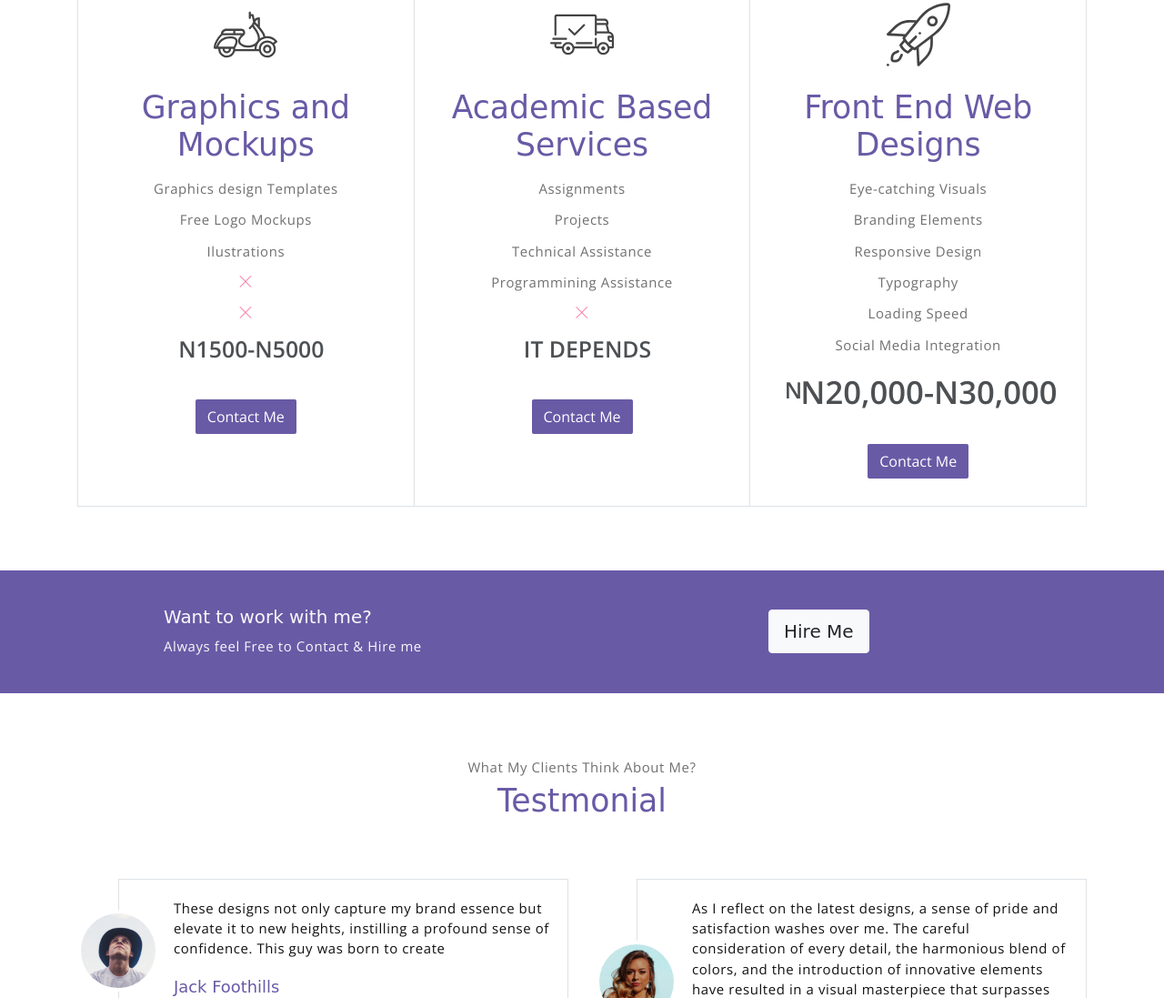
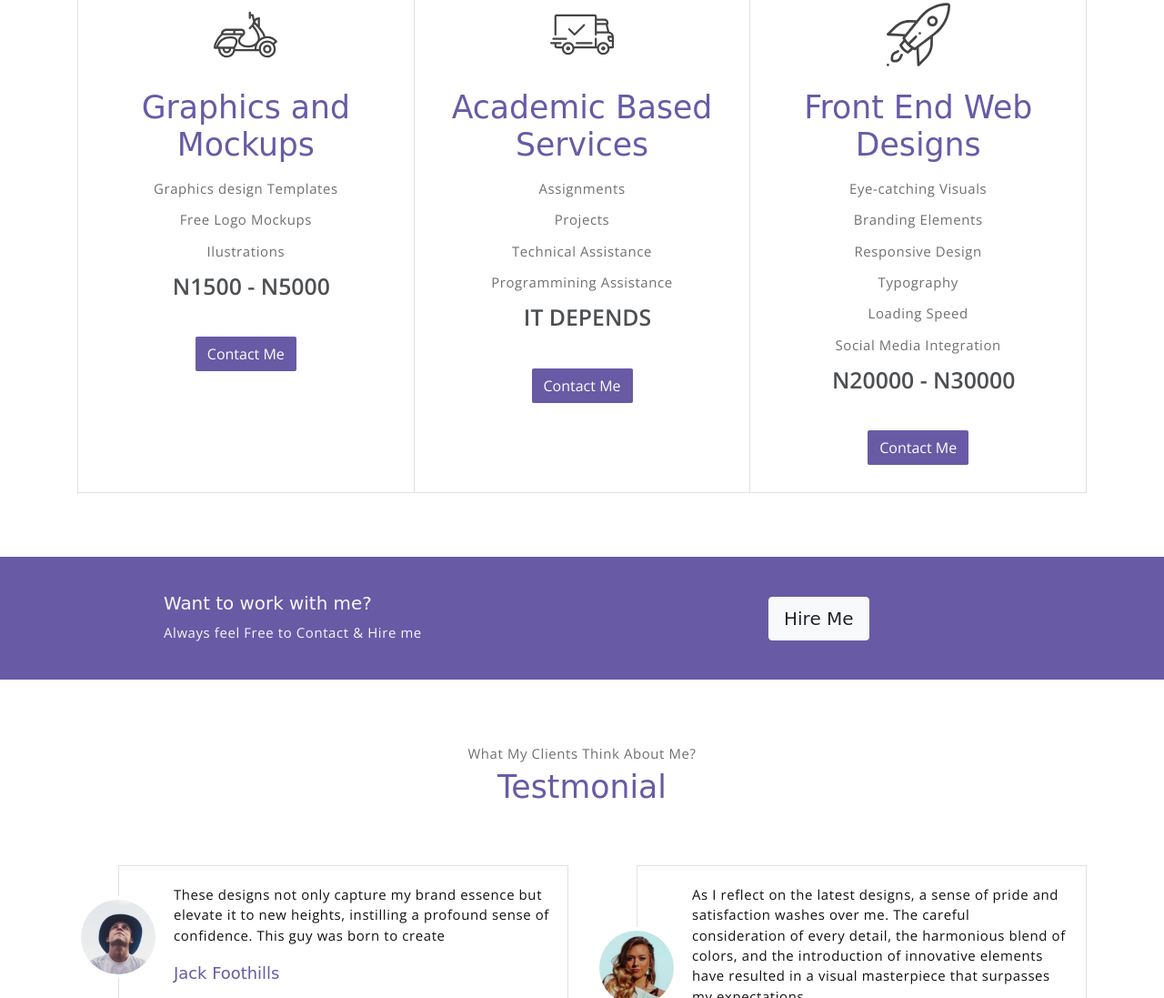
Before and after one commit to marfojohn/JohnEmpirePortfolio, a plain HTML site: page index.html in a window 1280 px wide. Shown: the part 2645-3742 px from the top of the page at 91% size. Drawn offline with nearby package versions, Linux system fonts and the light colour scheme; a web font is replaced by a local one.

Commit message:
Add files via upload

```diff
--- a/index.html
+++ b/index.html
@@ -220,13 +220,10 @@
                             <p>Graphics design Templates</p>
                             <p>Free Logo Mockups</p>
                             <p>Ilustrations</p>
-                            <p></p>
-                            <p><i class="ti-close"></i></p>
-                            <p><i class="ti-close"></i></p>
                         </div>
                     </div>
                     <div class="pricing-card-footer">
-                        <span>N1500-N5000</span>
+                        <span>N1500 - N5000</span>
                     </div>
                     <a href="http://wa.me/+2349153015701?text=I'm%20intrested%20and%20would%20like%20to%20hire%20you%20for%20Graphics%20Services" class="btn btn-primary mt-3 pricing-card-btn">Contact Me</a>
                 </div>
@@ -242,7 +239,6 @@
                             <p>Projects </p>
                             <p>Technical Assistance</p>
                             <p>Programmining Assistance</p>
-                            <p><i class="ti-close"></i></p>
                         </div>
                     </div>
                     <div class="pricing-card-footer">
@@ -267,8 +263,7 @@
                         </div>
                     </div>
                     <div class="pricing-card-footer">
-                        <span>N</span>
-                        <span>N20,000-N30,000</span>
+                        <span>N20000 - N30000</span>
                     </div>
                     <a href="http://wa.me/+2349153015701?text=I'm%20intrested%20and%20would%20like%20to%20hire%20your%20Web%20Services" class="btn btn-primary mt-3 pricing-card-btn">Contact Me</a>
                 </div>
```
